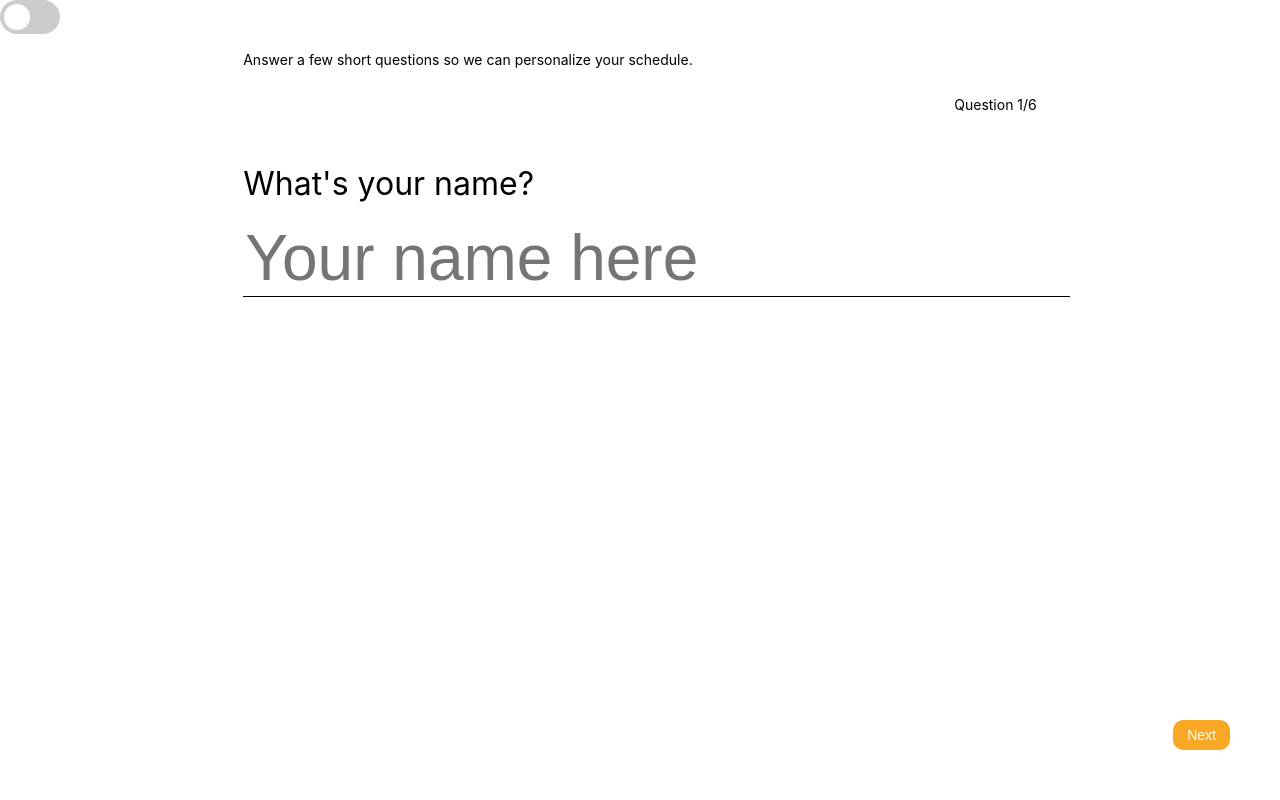
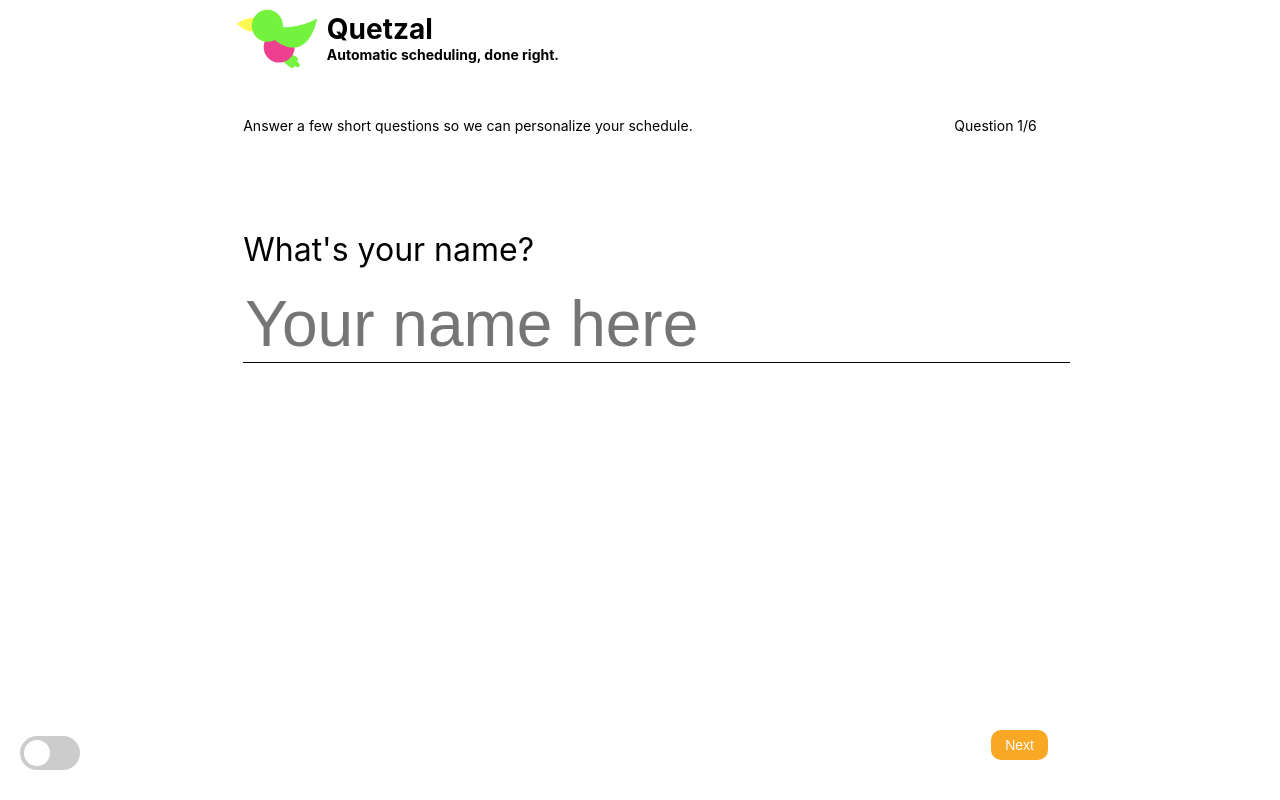
Before and after one commit to DanielZTing/hacklahoma, a React (Create React App) app in the folder hacklahoma/: page / in a window 1280 px wide. Built offline with nearby package versions, Linux system fonts and the light colour scheme.

Commit message:
More styles

```diff
--- a/hacklahoma/src/App.css
+++ b/hacklahoma/src/App.css
@@ -11,6 +11,32 @@
   .App-logo {
     animation: App-logo-spin infinite 20s linear;
   }
+}
+
+.mainHeader {
+  height: 10vh;
+  width: 63%;
+  margin: auto;
+}
+.mainHeader .inline-block {
+  position: relative;
+  top: -20px;
+  left: 10px;
+}
+
+.mainHeader h1 {
+  font-weight: bold;
+  font-size: 2em;
+  margin: 0;
+  vertical-align: top;
+}
+
+.mainHeader b {
+  vertical-align: top;
+}
+
+.mainHeader img {
+  height: 100%;
 }
 
 .App-header {
--- a/hacklahoma/src/App.js
+++ b/hacklahoma/src/App.js
@@ -1,5 +1,5 @@
 import React from 'react';
-import logo from './logo.svg';
+import logo from './android-chrome-512x512.png';
 import './App.css';
 // import './setup/cloud-styles.css'
 import Form from './Form.js';
@@ -22,6 +22,7 @@ class Container extends React.Component {
   render() {
     return (
       <div className={this.state.cn}>
+          <Header></Header>
           <DarkModeToggle toggleDarkMode={this.toggleDarkMode}></DarkModeToggle>
           <Form></Form>
       </div>
@@ -34,8 +35,14 @@ class Container extends React.Component {
     } else {
       this.setState({cn: "light-mode"});
     }
-    console.log(this.state.cn);
   }
 }
 
+class Header extends React.Component {
+  render() {
+    return (
+      <div className="mainHeader"><img src={logo}/><div className="inline-block"><h1>Quetzal</h1><b>Automatic scheduling, done right.</b></div></div>
+    );
+  }
+}
 export default App;
--- a/hacklahoma/src/Form.js
+++ b/hacklahoma/src/Form.js
@@ -271,8 +271,8 @@ nextButton(){
     return (
       <React.Fragment>
       <div className="wrapper">
-        <p>Answer a few short questions so we can personalize your schedule.</p>
-    <p className="float-right">Question {this.state.currentStep}/{numQuestions}</p>
+        <span>Answer a few short questions so we can personalize your schedule.</span>
+    <p className="float-right" style={{margin: 0}}>Question {this.state.currentStep}/{numQuestions}</p>
 
         <form onSubmit={this.handleSubmit}>
         {/*
--- a/hacklahoma/src/darkmode.css
+++ b/hacklahoma/src/darkmode.css
@@ -3,7 +3,13 @@
 }
 
 .dark-mode {
-    background-color: darkslategrey;
+    background-color: #222222;
+    color: white;
+}
+.dark-mode input {
+    background: none !important;
+    color: white !important;
+    border-bottom-color: white !important;
 }
 
 
@@ -24,10 +30,10 @@
   .slider {
     position: absolute;
     cursor: pointer;
-    top: 0;
-    left: 0;
-    right: 0;
-    bottom: 0;
+    top: 82vh;
+    left: 20px;
+    right: -20px;
+    bottom: -82vh;
     background-color: #ccc;
     -webkit-transition: .4s;
     transition: .4s;
--- a/hacklahoma/src/setup/Step3.js
+++ b/hacklahoma/src/setup/Step3.js
@@ -9,20 +9,26 @@ function Step3(props) {
       <div className="form-group">
         <p>What time do you eat...</p>
 
-        <label className="inline">Breakfast?</label> From
-        <input className="form-control" id="breakfastStartTime" name="breakfastStartTime" value={props.breakfastStartTime} onChange={props.handleChange} type="time"></input> to
-        <input className="form-control" id="breakfastEndTime" name="breakfastEndTime" value={props.breakfastEndTime} onChange={props.handleChange} type="time"></input>.
-        <button className="btn btn-small btn-secondary">I don't eat breakfast.</button>
-        <br></br>
+        <span className="event-entry">
+          <label className="inline"><b>Breakfast?</b></label> From
+          <input className="form-control" id="breakfastStartTime" name="breakfastStartTime" value={props.breakfastStartTime} onChange={props.handleChange} type="time"></input> to
+          <input className="form-control" id="breakfastEndTime" name="breakfastEndTime" value={props.breakfastEndTime} onChange={props.handleChange} type="time"></input>.
+          <button className="btn btn-small btn-secondary">I don't eat breakfast.</button>
+          <br></br>
+        </span>
 
-        <label className="inline">Lunch?</label> From
+        <span className="event-entry">
+        <label className="inline"><b>Lunch?</b></label> From
         <input className="form-control" id="lunchStartTime" name="lunchStartTime" value={props.lunchStartTime} onChange={props.handleChange} type="time"></input> to
         <input className="form-control" id="lunchEndTime" name="lunchEndTime" value={props.lunchEndTime} onChange={props.handleChange} type="time"></input>.
         <br></br>
+        </span>
 
-        <label className="inline">Dinner?</label> From
+        <span className="event-entry">
+        <label className="inline"><b>Dinner?</b></label> From
         <input className="form-control" id="dinnerStartTime" name="dinnerStartTime" value={props.dinnerStartTime} onChange={props.handleChange} type="time"></input> to
         <input className="form-control" id="dinnerEndTime" name="dinnerEndTime" value={props.dinnerEndTime} onChange={props.handleChange} type="time"></input>.
+        </span>
       </div>
       </React.Fragment>
     );
--- a/hacklahoma/src/setup/Step5.js
+++ b/hacklahoma/src/setup/Step5.js
@@ -9,7 +9,8 @@ function Step5(props) {
       <div className="form-group">
         <label htmlFor="password">What times are you unavailable?</label>
         {props.busyTimes.map((entry, index) =>
-        <span key={index}>
+        <span className="event-entry" key={index}>
+            <span>I have </span>
             <input
               className="form-control"
               type="text"
@@ -17,24 +18,24 @@ function Step5(props) {
               onChange={props.handleBusyName(index)}
               value={entry.name}
               />
-            from
+            <span> from </span>
             <input
               className="form-control"
               type="time"
               onChange={props.handleStartTime(index)}
               value={entry.startTime}
             />
-            to
+            <span> to </span>
             <input
               className="form-control"
               type="time"
               onChange={props.handleEndTime(index)}
               value={entry.endTime}
             />
-            <button onClick={props.handleDelete(index)}>X</button>
+            <button className="btn btn-small btn-secondary" onClick={props.handleDelete(index)}>X</button>
             <br></br>
           </span>)}
-        <button onClick={props.addQuestion} className="btn btn-secondary">Add another time</button>
+        <button onClick={props.addQuestion} className="btn btn-small btn-secondary">Add another time</button>
       </div>
       </React.Fragment>
     );
--- a/hacklahoma/src/setup/Step6.js
+++ b/hacklahoma/src/setup/Step6.js
@@ -9,7 +9,7 @@ function Step6(props) {
       <div className="form-group">
         <label htmlFor="password">What tasks would you like to accomplish?</label>
         {props.tasks.map((entry, index) =>
-        <span key={index}>
+        <span className="event-entry" key={index}>
             <p className="inline">I want to </p>
             <input
               type="text"
@@ -44,8 +44,8 @@ function Step6(props) {
             <input type="checkbox" onChange={props.handleFlag(index)} name="flagged"/>
             <label className="inline" htmlFor="flagged"> Important</label>
 
-            <button onClick={props.handleDeleteTasks(index)}>X</button>
-
+            <button className="btn btn-small btn-secondary" onClick={props.handleDeleteTasks(index)}>X</button>
+            <br></br>
           </span>)}
 
           <br></br>
--- a/hacklahoma/src/setup/form-styles.css
+++ b/hacklahoma/src/setup/form-styles.css
@@ -39,9 +39,9 @@ input:focus, textarea:focus, select:focus{
 }
 .btn-primary {
   background-color: #F9A826;
-  margin: 50px;
+  margin: 40px;
   position:fixed;
-  right:0;
+  right:15vw;
   bottom:0;
 }
 
@@ -52,9 +52,16 @@ input:focus, textarea:focus, select:focus{
 
 .btn-special {
   background-color: #797979;
-  margin:50px;
+  margin:40px;
   position:fixed;
-  left: 0;
+  left: 15vw;
+  bottom:0;
+}
+
+.btn-success {
+  position:fixed;
+  right: 15vw;
+  margin: 40px;
   bottom:0;
 }
 
@@ -77,6 +84,13 @@ input:focus, textarea:focus, select:focus{
 
 .form-control:active {
   border: none;
+}
+
+.event-entry {
+  font-size: 1.5rem;
+}
+.event-entry .form-control {
+  font-size: 1.5rem;
 }
 
 /* Radio button styles */
```
Also changed, not shown: hacklahoma/src/android-chrome-512x512.png (added).
